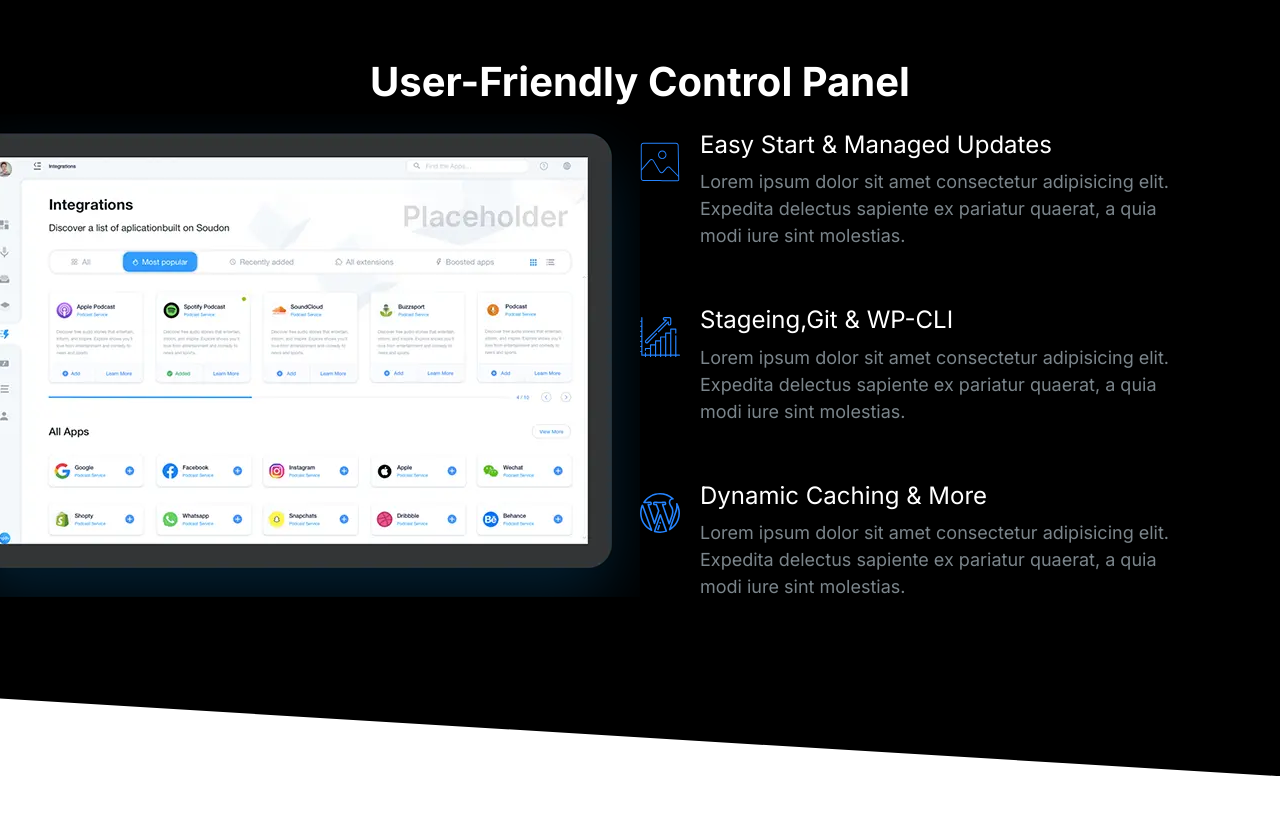
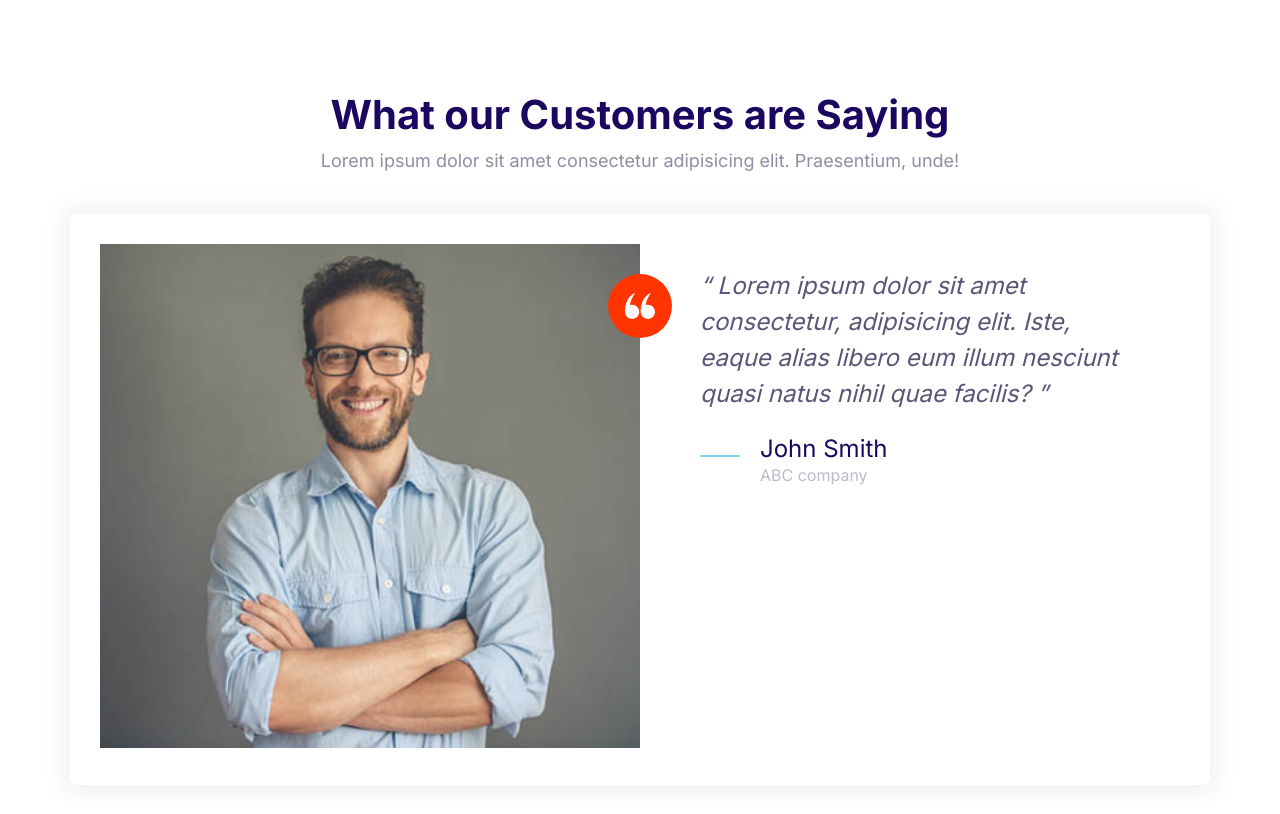
Before and after one commit to emmaswamn/1st-website, a plain HTML site: page index.html in a window 1280 px wide. Drawn offline with Linux system fonts and the light colour scheme.

Commit message:
Define Testimonials block.

```diff
--- a/CSS/styles.css
+++ b/CSS/styles.css
@@ -627,11 +627,11 @@ a{
 
 .block__header{
     text-align: center;
+    margin-bottom: 4rem;
 }
 
 .block__heading{
     margin-top:0;
-
 }
 
 .block--dark{
--- a/index.html
+++ b/index.html
@@ -15,78 +15,51 @@
     <link rel="stylesheet" href="css/styles.css" />
   </head>
   <body>
-    <section class="block block--dark block--skewed-right block-showcase">
+    <section class="block">
+      <header class="block__header">
+        <h2>What our Customers are Saying</h2>
+        <p>
+          Lorem ipsum dolor sit amet consectetur adipisicing elit. Praesentium,
+          unde!
+        </p>
+      </header>
       <div class="container">
-        <header class="block__header">
-          <h2 class="block__heading">User-Friendly Control Panel</h2>
-        </header>
-        <div class="grid grid--1x2">
-          <picture class="block-showcase__image">
-            <source
-              type="image/webp"
-              srcset="images/ipad.webp 1x, images/ipad@2x.webp 2x"
-            />
-            <source
-              type="image/png"
-              srcset="images/ipad.png 1x, images/ipad@2x.png 2x"
-            />
-            <img src="images/ipad.png" alt="" />
-          </picture>
-          <ul class="list">
-            <li>
-              <div class="media">
-                <div class="media__image">
-                  <svg class="icon icon--primary">
-                    <use xlink:href="images\sprite.svg#snap"></use>
-                  </svg>
-                </div>
-                <div class="media__body">
-                  <h3 class="media__title">Easy Start & Managed Updates</h3>
-                  <p>
-                    Lorem ipsum dolor sit amet consectetur adipisicing elit.
-                    Expedita delectus sapiente ex pariatur quaerat, a quia modi
-                    iure sint molestias.
-                  </p>
-                </div>
-              </div>
-            </li>
-            <li>
-              <div class="media">
-                <div class="media__image">
-                  <svg class="icon icon--primary">
-                    <use xlink:href="images\sprite.svg#growth"></use>
-                  </svg>
-                </div>
-                <div class="media__body">
-                  <h3 class="media__title">Stageing,Git & WP-CLI</h3>
-                  <p>
-                    Lorem ipsum dolor sit amet consectetur adipisicing elit.
-                    Expedita delectus sapiente ex pariatur quaerat, a quia modi
-                    iure sint molestias.
-                  </p>
-                </div>
-              </div>
-            </li>
-            <li>
+        <div class="card testimonial">
+          <div class="grid grid--1x2">
+            <div class="testimonial__image">
+              <img
+                src="images/testimonial.jpg"
+                alt="A happy, smiling customer."
+              />
+              <span class="icon-container icon-container--accent">
+                <svg class="icon icon--white icon--small">
+                  <use xlink:href="images\sprite.svg#quotes"></use>
+                </svg>
+              </span>
+            </div>
+            <blockquote class="quote">
+              <p class="quote__text">
+                Lorem ipsum dolor sit amet consectetur, adipisicing elit. Iste,
+                eaque alias libero eum illum nesciunt quasi natus nihil quae
+                facilis?
+              </p>
+              <footer>
                 <div class="media">
                   <div class="media__image">
-                    <svg class="icon icon--primary">
-                      <use xlink:href="images\sprite.svg#wordpress"></use>
+                    <svg class="icon icon--primary quote__line">
+                      <use xlink:href="images\sprite.svg#line"></use>
                     </svg>
                   </div>
                   <div class="media__body">
-                    <h3 class="media__title">Dynamic Caching & More</h3>
-                    <p>
-                      Lorem ipsum dolor sit amet consectetur adipisicing elit.
-                      Expedita delectus sapiente ex pariatur quaerat, a quia modi
-                      iure sint molestias.
-                    </p>
+                    <h3 class="media__title quote__author">John Smith</h3>
+                    <p class="quote__organization">ABC company</p>
                   </div>
                 </div>
-              </div>
-            </div>
-            </li>
-          </ul>
+              </footer>
+            </blockquote>
+          </div>
+        </div>
+      </div>
     </section>
     <script src="js/main.js"></script>
   </body>
```
